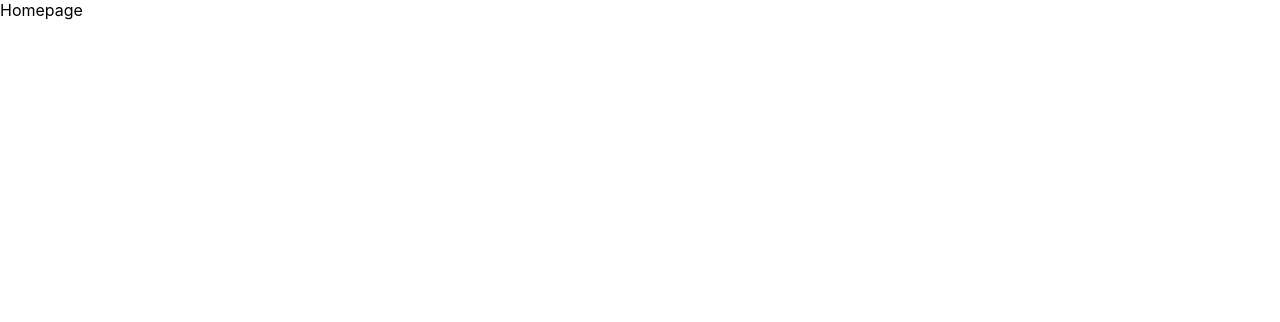
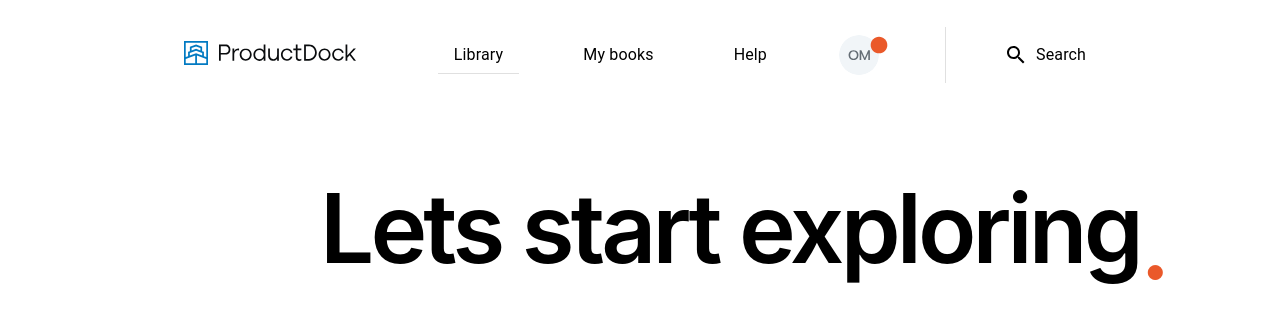
Before and after one commit to ProductDock/rbc3-library-fe, a React (Create React App) app: page / in a window 1280 px wide. Shown: the top 322 px of the page. Built offline with nearby package versions, Linux system fonts and the light colour scheme.

Commit message:
Updated App.tsx

```diff
--- a/src/App.tsx
+++ b/src/App.tsx
@@ -1,11 +1,18 @@
 import { Route, Routes } from 'react-router-dom'
 import { Homepage } from './pages/Homepage'
+import { Box } from '@mui/material'
+import { Header } from './components/Header/Header'
+import { LetsStartExploring } from './pages/Homepage/LetsStartExploring'
 
 function App() {
   return (
-    <Routes>
-      <Route path='/' element={<Homepage />} />
-    </Routes>
+    <>
+      <Header />
+      <LetsStartExploring />
+      <Routes>
+        <Route path='/' element={<Homepage />} />
+      </Routes>
+    </>
   )
 }
 
```
